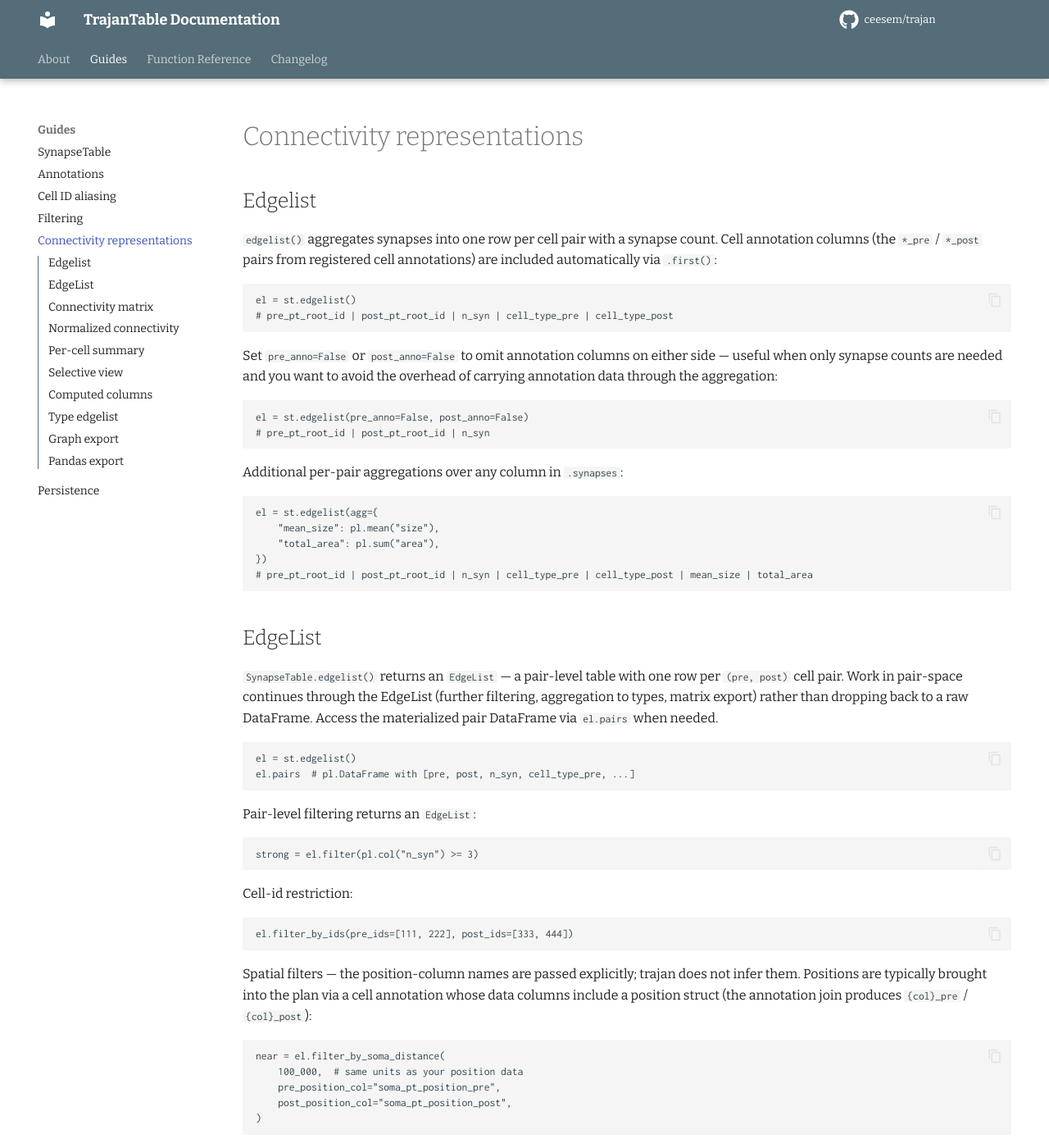
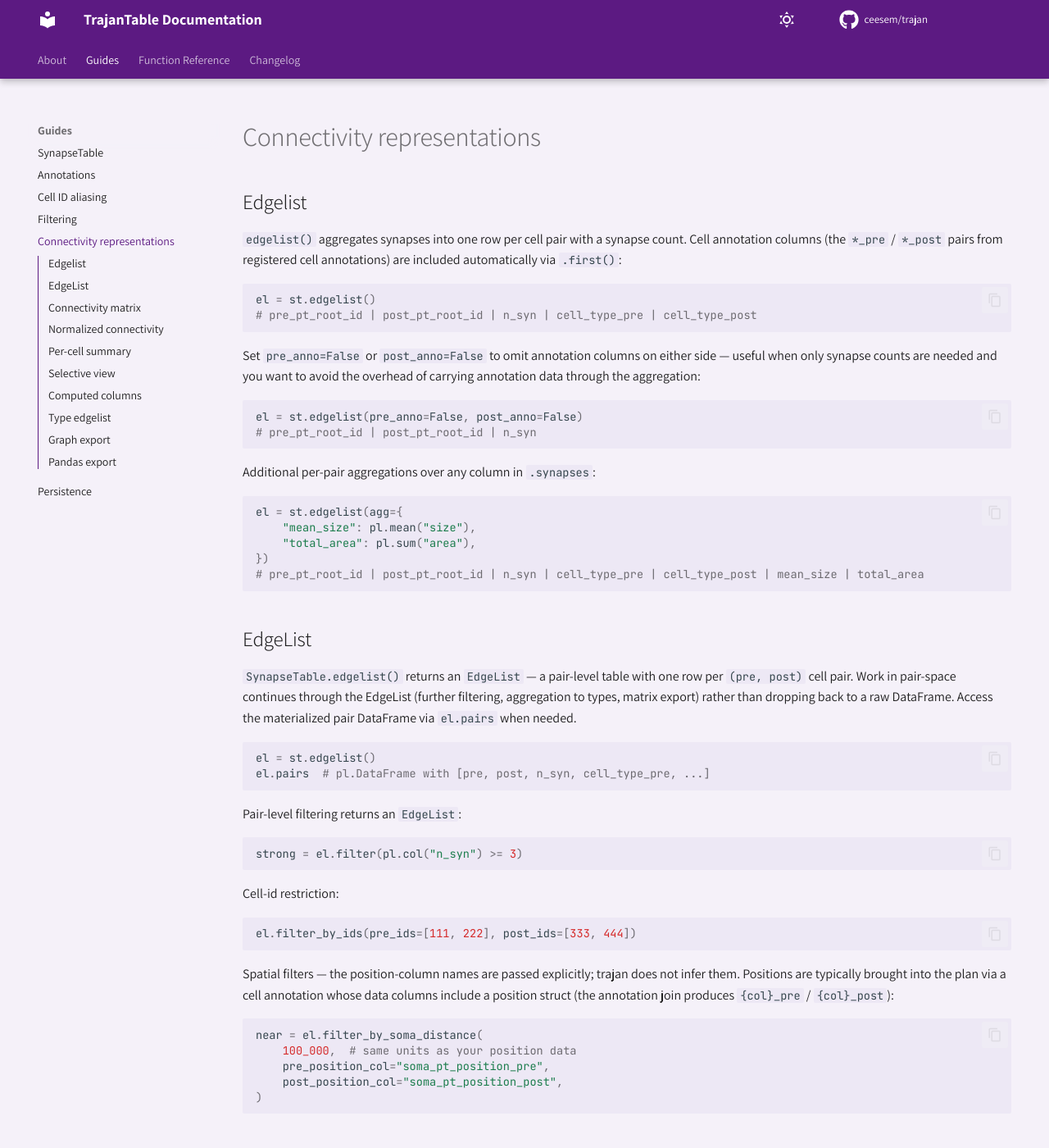
Before and after one commit to ceesem/trajantable, an MkDocs documentation site: the page built from docs/guides/output.md, in a window 1280 px wide and 1400 px high. Shown: the whole window at 82% size. Built offline with MkDocs 1.6.1 and Material for MkDocs 9.7.7, drawn with Linux system fonts in a browser that asks for light colours; comment, search, counter and statistics services are not loaded; some of the changed text lies outside the part shown.

Commit message:
Improve colors

```diff
--- /dev/null
+++ b/docs/stylesheets/extra.css
@@ -0,0 +1,16 @@
+/* Tyrian / Roman imperial purple — matches Material's own selector specificity */
+[data-md-color-primary] {
+  --md-primary-fg-color: #5C1A82;
+  --md-primary-fg-color--light: #7A3A9E;
+  --md-primary-fg-color--dark: #3E0D62;
+  --md-primary-bg-color: #ffffff;
+  --md-primary-bg-color--light: rgba(255, 255, 255, 0.7);
+}
+
+[data-md-color-scheme="default"] {
+  --md-default-bg-color: #f5f1f9;
+  --md-default-bg-color--light: #f8f5fb;
+  --md-default-bg-color--lighter: #fbf8fd;
+  --md-default-bg-color--lightest: #fefcff;
+  --md-code-bg-color: #ede8f5;
+}
--- a/mkdocs.yml
+++ b/mkdocs.yml
@@ -21,11 +21,23 @@
   name: material
   language: en
   palette:
-    primary: blue grey
-    accent: deep orange
+    - media: "(prefers-color-scheme: light)"
+      scheme: default
+      primary: deep purple
+      accent: cyan
+      toggle:
+        icon: material/weather-sunny
+        name: Switch to dark mode
+    - media: "(prefers-color-scheme: dark)"
+      scheme: slate
+      primary: deep purple
+      accent: cyan
+      toggle:
+        icon: material/weather-night
+        name: Switch to light mode
   font:
-    text: Bitter
-    code: Inconsolata
+    text: Assistant
+    code: "Jetbrains Mono"
   icon:
     repo: fontawesome/brands/github
   features:
@@ -50,6 +62,17 @@
   - admonition
   - attr_list
   - md_in_html
+  - pymdownx.highlight:
+      anchor_linenums: true
+      line_spans: __span
+      pygments_lang_class: true
+  - pymdownx.inlinehilite
+  - pymdownx.superfences
+  - pymdownx.tabbed:
+      alternate_style: true
+
+extra_css:
+  - stylesheets/extra.css
 
 plugins:
   - mkdocstrings:
```
Also changed, not shown: 1 other file.
